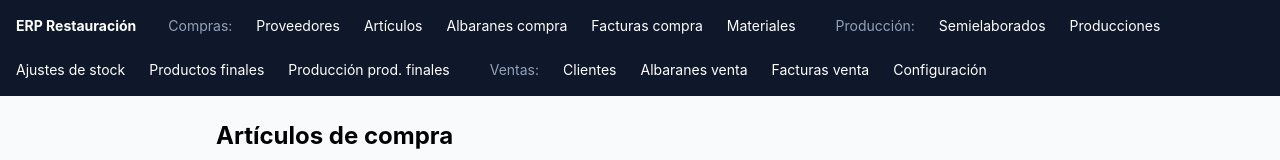
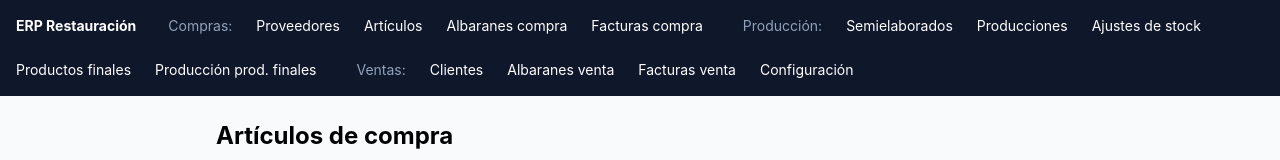
Before and after one commit to tortillaespanola/erp-restauracion, a React app in the folder frontend/: page / in a window 1280 px wide. Shown: the top 160 px of the page. Built offline with nearby package versions, Linux system fonts and the light colour scheme; no server answers; the database is empty; the HTML template or start-up script is replaced by a standard one.

Commit message:
Eliminar página Materiales sin uso, gestión de entrada_material integrada en Albaranes de compra

```diff
--- a/frontend/src/App.jsx
+++ b/frontend/src/App.jsx
@@ -1,6 +1,5 @@
 import { BrowserRouter, Routes, Route, Link } from 'react-router-dom'
 import Articulos from './pages/Articulos'
-import Materiales from './pages/Materiales'
 import Semielaborados from './pages/Semielaborados'
 import Producciones from './pages/Producciones'
 import AjustesStock from './pages/AjustesStock'
@@ -26,7 +25,6 @@ function App() {
           <Link to="/articulos" className="hover:underline">Artículos</Link>
           <Link to="/albaranes-compra" className="hover:underline">Albaranes compra</Link>
           <Link to="/facturas-compra" className="hover:underline">Facturas compra</Link>
-          <Link to="/materiales" className="hover:underline">Materiales</Link>
 
           <span className="text-slate-400 ml-4">Producción:</span>
           <Link to="/semielaborados" className="hover:underline">Semielaborados</Link>
@@ -46,7 +44,7 @@ function App() {
         <Routes>
           <Route path="/" element={<Articulos />} />
           <Route path="/articulos" element={<Articulos />} />
-          <Route path="/materiales" element={<Materiales />} />
+
           <Route path="/semielaborados" element={<Semielaborados />} />
           <Route path="/producciones" element={<Producciones />} />
           <Route path="/ajustes-stock" element={<AjustesStock />} />
```
